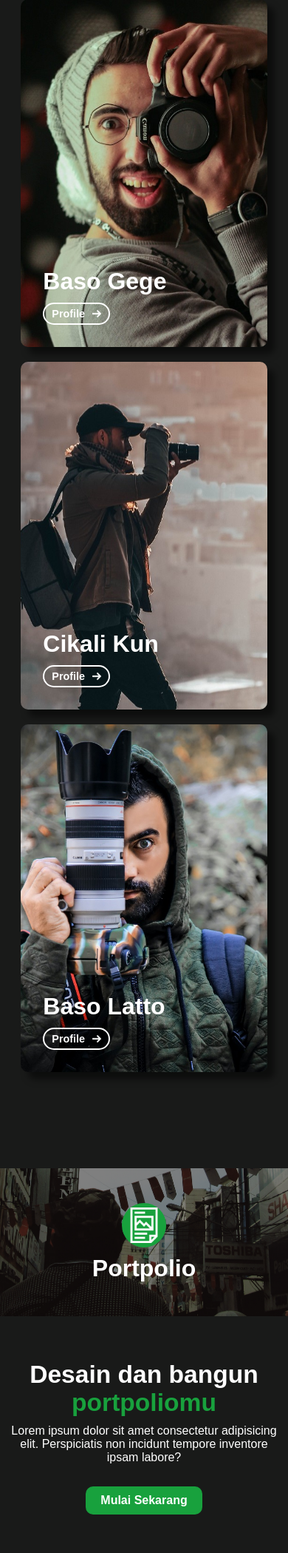
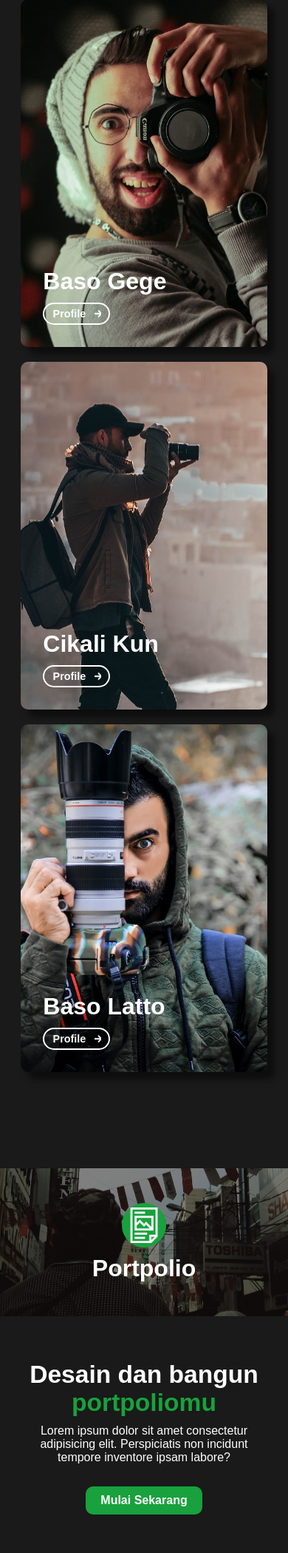
Before and after one commit to zumaku/streethub, a PHP site: page / in a window 390 px wide. Shown: the part 2893-4992 px from the top of the page at 74% size. Run offline with PHP 8.4, Linux system fonts and the light colour scheme.

Commit message:
Memperbaiki beberapa kesalahan

```diff
--- a/css/main.css
+++ b/css/main.css
@@ -1125,6 +1125,11 @@ div#bookmark.bookmark p {
   max-width: 700px;
 }
 
+@media (max-width: 576px) {
+  p {
+    width: 90%;
+  }
+}
 .lisensi {
   width: 100%;
   font-size: 16px;
@@ -1359,7 +1364,7 @@ div#bookmark.bookmark p {
   width: -webkit-fit-content;
   width: -moz-fit-content;
   width: fit-content;
-  padding: 8px 16px;
+  padding: 10px 20px;
   box-sizing: border-box;
   display: flex;
   justify-content: center;
@@ -1367,7 +1372,7 @@ div#bookmark.bookmark p {
   color: white;
   font-weight: bold;
   text-decoration: none;
-  border-radius: 20px;
+  border-radius: 10px;
   transition: 0.1s linear;
   background-color: #18A13D;
   border: 0;
@@ -1390,7 +1395,7 @@ div#bookmark.bookmark p {
 @media (max-width: 990px) {
   .produk .container .sidebox .btnArrow {
     padding: 5px 10px;
-    padding: 5px 10px;
+    padding: 8px 16px;
   }
   .produk .container .sidebox .btnArrow .arrow {
     width: 12px;
@@ -1503,9 +1508,10 @@ div#bookmark.bookmark p {
   }
   .produk .container #sb1 {
     display: block;
+    align-self: center;
     margin-right: 0;
     margin-bottom: 40px;
-    width: 100%;
+    width: 90%;
   }
   .produk .container .slider #sb2 {
     display: none;
@@ -1529,6 +1535,16 @@ div#bookmark.bookmark p {
   }
 }
 @media (max-width: 390px) {
+  .produk .container .slider .cards .card:first-child {
+    margin-left: 50px;
+  }
+}
+@media (max-width: 330px) {
+  .produk .container .slider .cards .card:first-child {
+    margin-left: 30px;
+  }
+}
+@media (max-width: 290px) {
   .produk .container .slider .cards .card:first-child {
     margin-left: 0;
   }
--- a/scss/layout/_portpolio.scss
+++ b/scss/layout/_portpolio.scss
@@ -18,3 +18,8 @@
         }
     }
 }
+@include media(tablet){
+    p{
+        width: 90%;
+    }
+}
--- a/scss/layout/_produk.scss
+++ b/scss/layout/_produk.scss
@@ -13,7 +13,7 @@
         position: relative;
         .sidebox{
             @include homeSideBoxTitle();
-            @include btnArrow(color);
+            @include btnArrow(color, 10px, 2);
             width: 500px;
             margin-right: 200px;
         }
@@ -128,11 +128,13 @@
         min-height: 800px;
         .container{
             height: fit-content;
+
             #sb1{
                 display: block;
+                align-self: center;
                 margin-right: 0;
                 margin-bottom: 40px;
-                width: 100%;
+                width: 90%;
             }
             .slider{
                 #sb2{
@@ -176,6 +178,36 @@
                 .cards{
                     .card{
                         &:first-child{
+                            margin-left: 50px;
+                        }
+                    }
+                }
+            }
+        }
+    }
+}
+@include media(330px){
+    .produk{
+        .container{
+            .slider{
+                .cards{
+                    .card{
+                        &:first-child{
+                            margin-left: 30px;
+                        }
+                    }
+                }
+            }
+        }
+    }
+}
+@include media(290px){
+    .produk{
+        .container{
+            .slider{
+                .cards{
+                    .card{
+                        &:first-child{
                             margin-left: 0;
                         }
                     }
```
Also changed, not shown: 1 other file.
